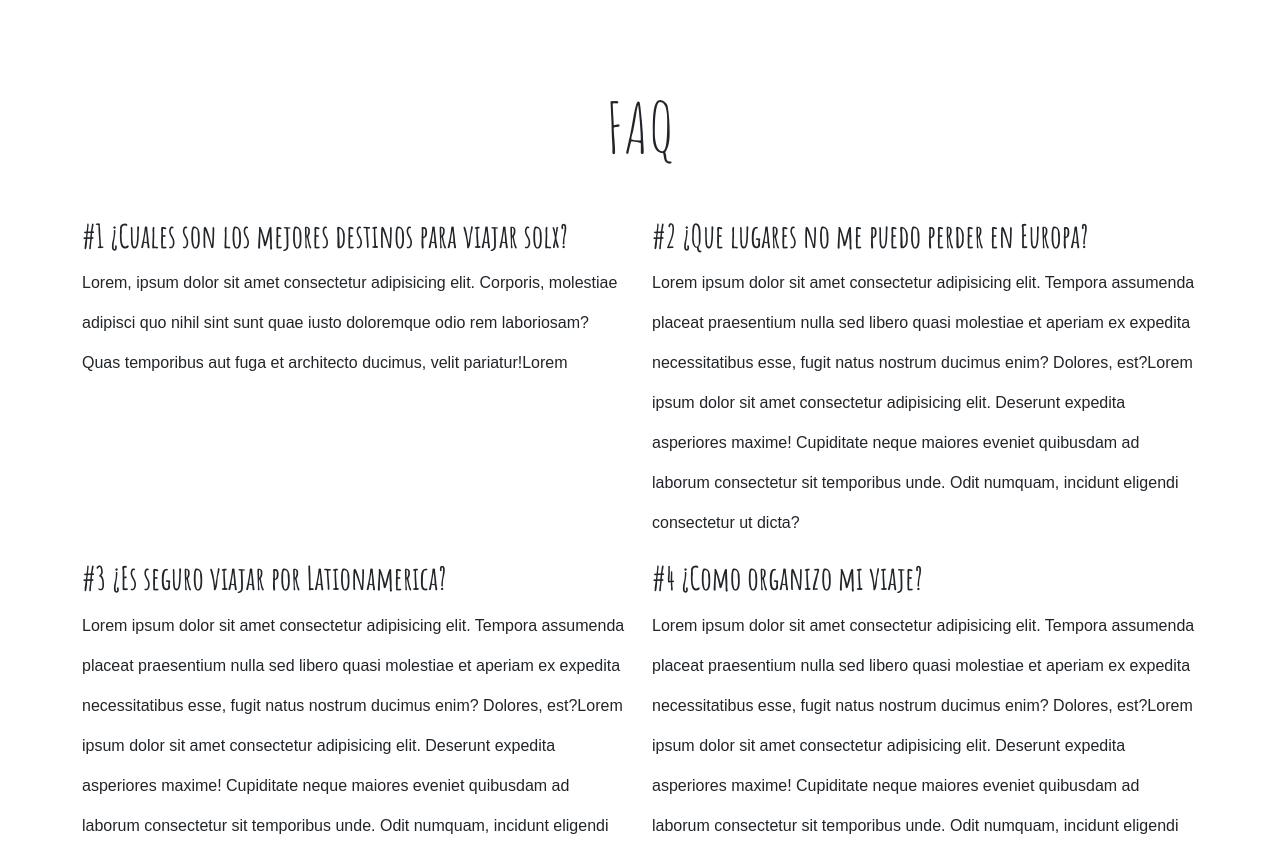
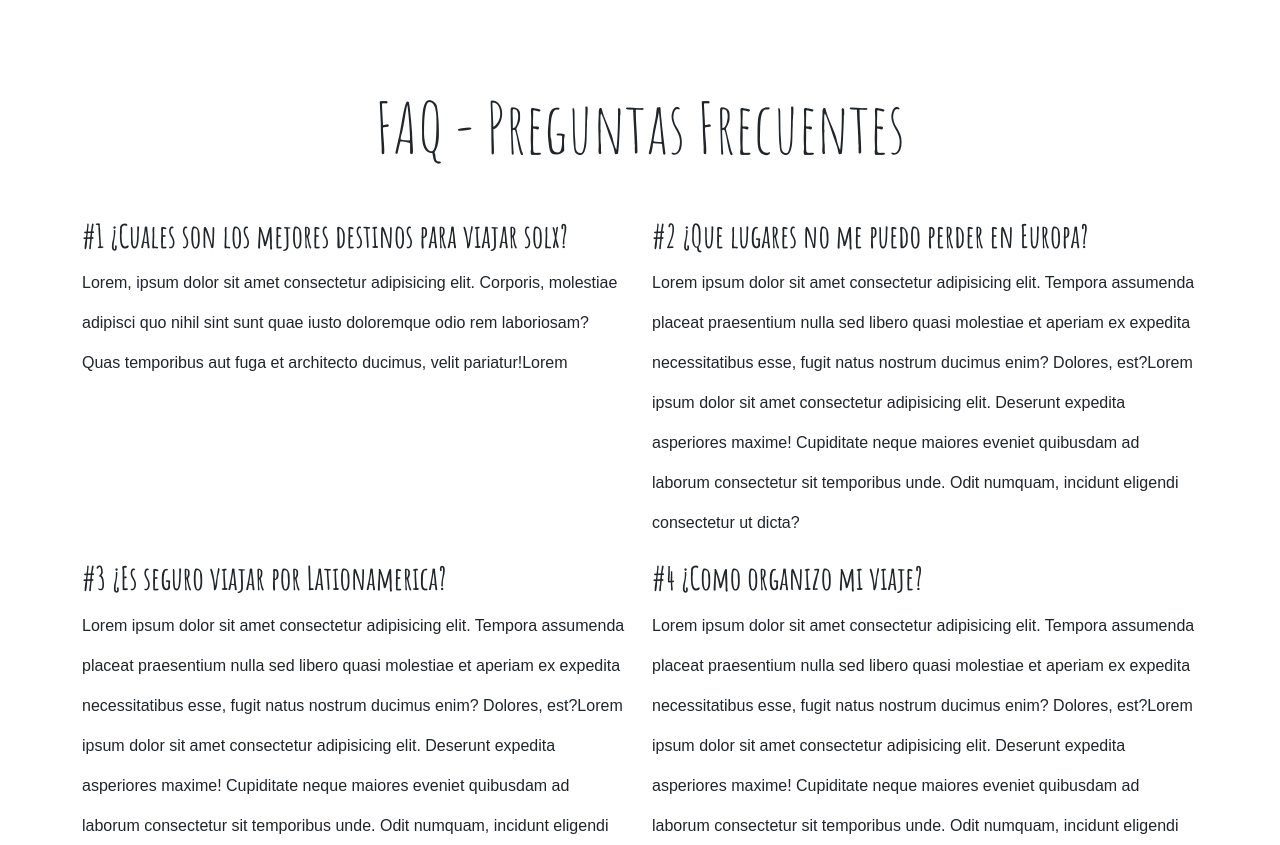
Before and after one commit to lara-odb/lara-odb.github.io, a website: page index.html in a window 1280 px wide. Shown: the part 2256-3101 px from the top of the page. Drawn offline with nearby package versions, Linux system fonts and the light colour scheme.

Commit message:
titulo faq

```diff
--- a/index.html
+++ b/index.html
@@ -136,7 +136,7 @@
 
 
         <section class="container">
-            <h2>FAQ</h2>
+            <h2>FAQ - Preguntas Frecuentes</h2>
             <div class="row">
               <div class="col-xl-6">
                 <h3 class="fs-2 fw-bold">#1 ¿Cuales son los mejores destinos para viajar solx? </h3>
```
